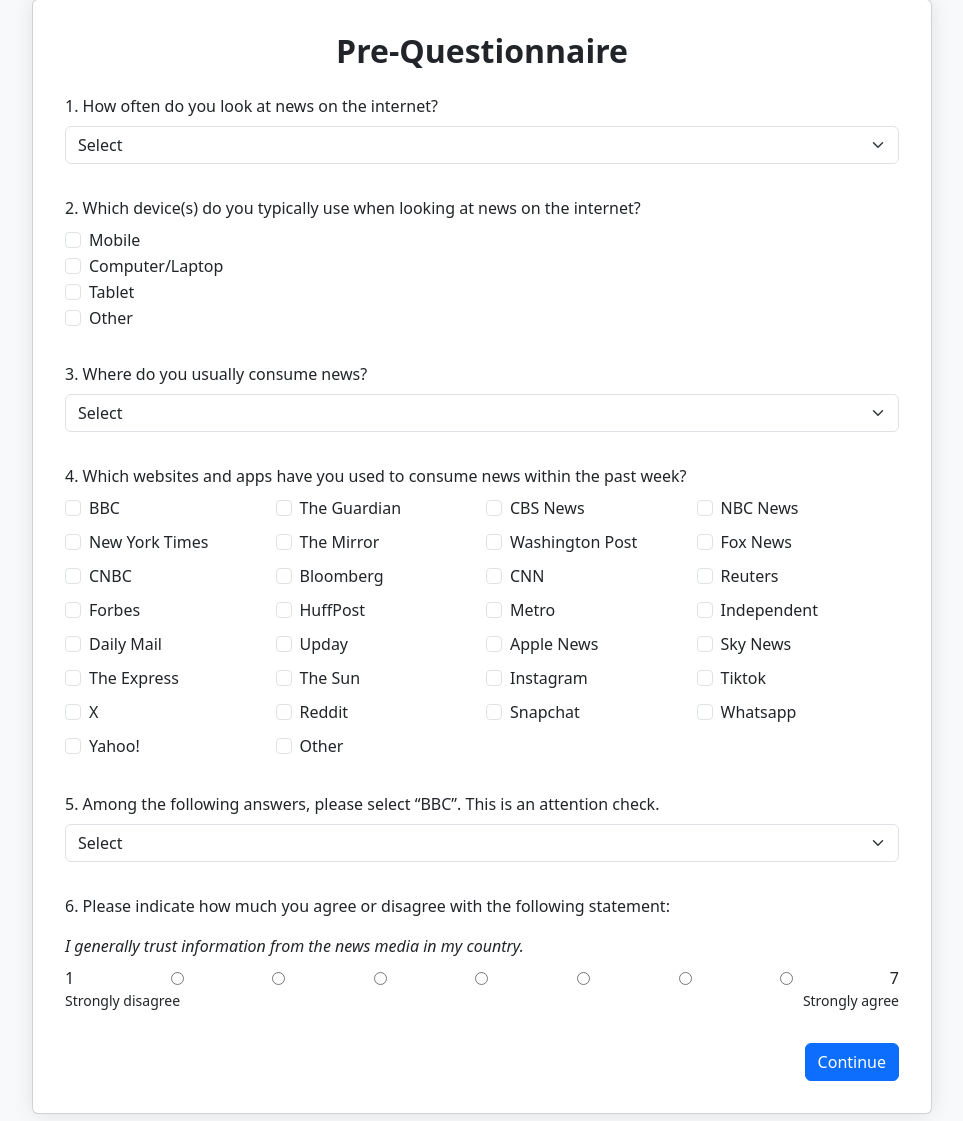
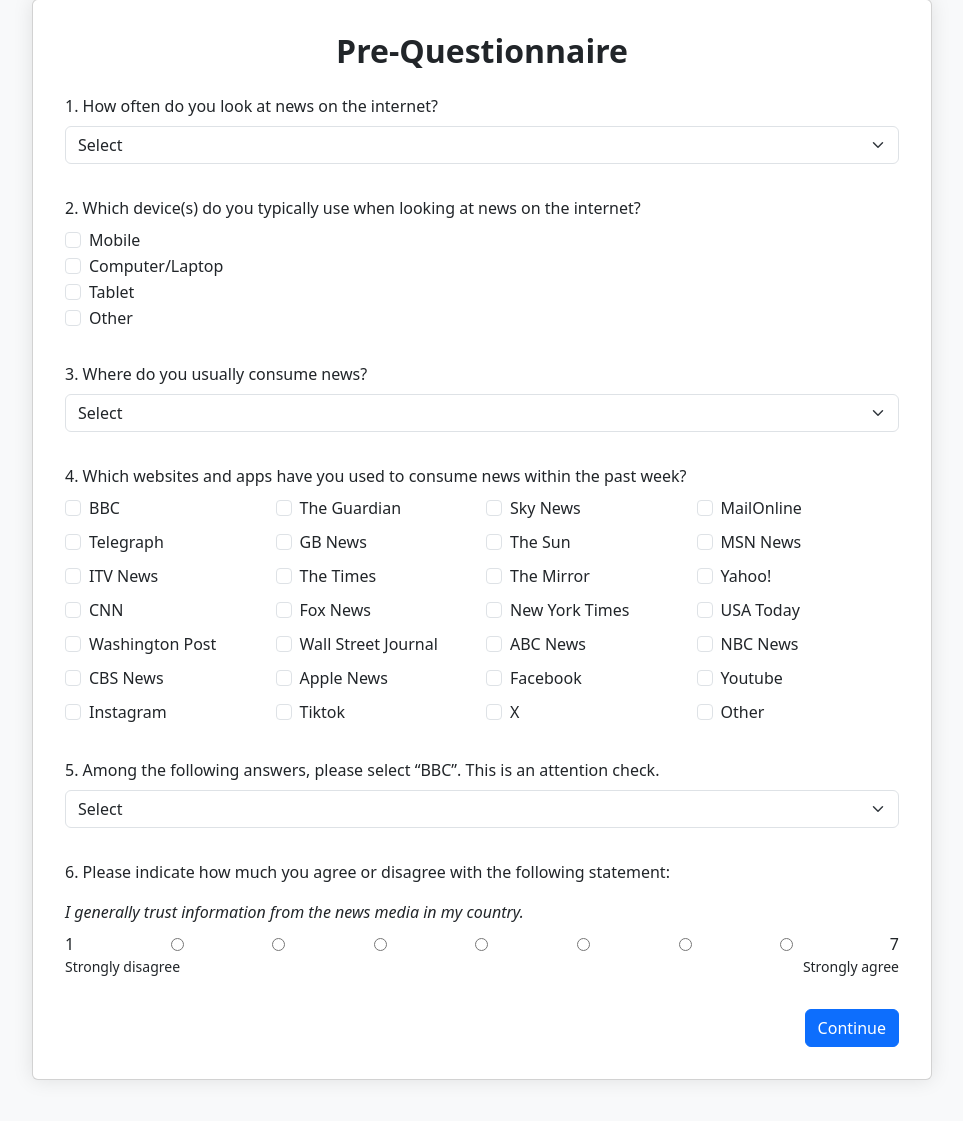
Before and after one commit to YelyzavetaLysova/Label_Study_Prototype, a Flask app: page /pre-questionnaire in a window 1280 px wide. Shown: the part 49-1170 px from the top of the page, without its empty margins (158-1121 px from the left). After the commit the page ends 1129 px from the top, so only its background shows below. Run offline with Flask 3, Linux system fonts and the light colour scheme; the visitor is signed in with stand-in values (Sample User, id 1); some libraries are stand-ins or nearby versions.

Commit message:
updated list of news sources in pre-questionnaire

```diff
--- a/templates/pre_questionnaire.html
+++ b/templates/pre_questionnaire.html
@@ -368,33 +368,33 @@
               <!-- Start of checkbox items -->
               <div class="col"><div class="form-check"><input class="form-check-input" type="checkbox" name="news_sources" value="BBC" id="sourceBBC"><label class="form-check-label" for="sourceBBC">BBC</label></div></div>
               <div class="col"><div class="form-check"><input class="form-check-input" type="checkbox" name="news_sources" value="TheGuardian" id="sourceGuardian"><label class="form-check-label" for="sourceGuardian">The Guardian</label></div></div>
+              <div class="col"><div class="form-check"><input class="form-check-input" type="checkbox" name="news_sources" value="SkyNews" id="sourceSkyNews"><label class="form-check-label" for="sourceSkyNews">Sky News</label></div></div>
+              <div class="col"><div class="form-check"><input class="form-check-input" type="checkbox" name="news_sources" value="MailOnline" id="sourceMailOnline"><label class="form-check-label" for="sourceMailOnline">MailOnline</label></div></div>
+              <div class="col"><div class="form-check"><input class="form-check-input" type="checkbox" name="news_sources" value="Telegraph" id="sourceTelegraph"><label class="form-check-label" for="sourceTelegraph">Telegraph</label></div></div>
+              <div class="col"><div class="form-check"><input class="form-check-input" type="checkbox" name="news_sources" value="sourceGBNews" id="sourceGBNews"><label class="form-check-label" for="sourceGBNews">GB News</label></div></div>
+              <div class="col"><div class="form-check"><input class="form-check-input" type="checkbox" name="news_sources" value="TheSun" id="sourceSun"><label class="form-check-label" for="sourceSun">The Sun</label></div></div>
+              <div class="col"><div class="form-check"><input class="form-check-input" type="checkbox" name="news_sources" value="MSNNews" id="sourceMSNNews"><label class="form-check-label" for="sourceMSNNews">MSN News</label></div></div>
+              <div class="col"><div class="form-check"><input class="form-check-input" type="checkbox" name="news_sources" value="ITVNews" id="sourceITV"><label class="form-check-label" for="sourceITV">ITV News</label></div></div>
+              <div class="col"><div class="form-check"><input class="form-check-input" type="checkbox" name="news_sources" value="TheTimes" id="sourceTimes"><label class="form-check-label" for="sourceTimes">The Times</label></div></div>
+              <div class="col"><div class="form-check"><input class="form-check-input" type="checkbox" name="news_sources" value="TheMirror" id="sourceMirror"><label class="form-check-label" for="sourceMirror">The Mirror</label></div></div>
+              <div class="col"><div class="form-check"><input class="form-check-input" type="checkbox" name="news_sources" value="Yahoo" id="sourceYahoo"><label class="form-check-label" for="sourceYahoo">Yahoo!</label></div></div>
+
+              <div class="col"><div class="form-check"><input class="form-check-input" type="checkbox" name="news_sources" value="CNN" id="sourceCNN"><label class="form-check-label" for="sourceCNN">CNN</label></div></div>
+              <div class="col"><div class="form-check"><input class="form-check-input" type="checkbox" name="news_sources" value="FoxNews" id="sourceFoxNews"><label class="form-check-label" for="sourceFoxNews">Fox News</label></div></div>
+              <div class="col"><div class="form-check"><input class="form-check-input" type="checkbox" name="news_sources" value="NewYorkTimes" id="sourceNYTimes"><label class="form-check-label" for="sourceNYTimes">New York Times</label></div></div>
+              <div class="col"><div class="form-check"><input class="form-check-input" type="checkbox" name="news_sources" value="USAToday" id="sourceUSAToday"><label class="form-check-label" for="sourceUSAToday">USA Today</label></div></div>
+              <div class="col"><div class="form-check"><input class="form-check-input" type="checkbox" name="news_sources" value="WashingtonPost" id="sourceWashingtonPost"><label class="form-check-label" for="sourceWashingtonPost">Washington Post</label></div></div>
+              <div class="col"><div class="form-check"><input class="form-check-input" type="checkbox" name="news_sources" value="WallStreetJournal" id="sourceWallStreetJournal"><label class="form-check-label" for="sourceWallStreetJournal">Wall Street Journal</label></div></div>
+              <div class="col"><div class="form-check"><input class="form-check-input" type="checkbox" name="news_sources" value="ABCNews" id="sourceABCNews"><label class="form-check-label" for="sourceABCNews">ABC News</label></div></div>
+              <div class="col"><div class="form-check"><input class="form-check-input" type="checkbox" name="news_sources" value="NBCNews" id="sourceNBC"><label class="form-check-label" for="sourceNBC">NBC News</label></div></div>
               <div class="col"><div class="form-check"><input class="form-check-input" type="checkbox" name="news_sources" value="CBSNews" id="sourceCBS"><label class="form-check-label" for="sourceCBS">CBS News</label></div></div>
-              <div class="col"><div class="form-check"><input class="form-check-input" type="checkbox" name="news_sources" value="NBCNews" id="sourceNBC"><label class="form-check-label" for="sourceNBC">NBC News</label></div></div>
-              <div class="col"><div class="form-check"><input class="form-check-input" type="checkbox" name="news_sources" value="NewYorkTimes" id="sourceNYTimes"><label class="form-check-label" for="sourceNYTimes">New York Times</label></div></div>
-              <div class="col"><div class="form-check"><input class="form-check-input" type="checkbox" name="news_sources" value="TheMirror" id="sourceMirror"><label class="form-check-label" for="sourceMirror">The Mirror</label></div></div>
-              <div class="col"><div class="form-check"><input class="form-check-input" type="checkbox" name="news_sources" value="WashingtonPost" id="sourceWashingtonPost"><label class="form-check-label" for="sourceWashingtonPost">Washington Post</label></div></div>
-              <div class="col"><div class="form-check"><input class="form-check-input" type="checkbox" name="news_sources" value="FoxNews" id="sourceFoxNews"><label class="form-check-label" for="sourceFoxNews">Fox News</label></div></div>
-              <div class="col"><div class="form-check"><input class="form-check-input" type="checkbox" name="news_sources" value="CNBC" id="sourceCNBC"><label class="form-check-label" for="sourceCNBC">CNBC</label></div></div>
-              <div class="col"><div class="form-check"><input class="form-check-input" type="checkbox" name="news_sources" value="Bloomberg" id="sourceBloomberg"><label class="form-check-label" for="sourceBloomberg">Bloomberg</label></div></div>
-              <div class="col"><div class="form-check"><input class="form-check-input" type="checkbox" name="news_sources" value="CNN" id="sourceCNN"><label class="form-check-label" for="sourceCNN">CNN</label></div></div>
-              <div class="col"><div class="form-check"><input class="form-check-input" type="checkbox" name="news_sources" value="Reuters" id="sourceReuters"><label class="form-check-label" for="sourceReuters">Reuters</label></div></div>
-              <div class="col"><div class="form-check"><input class="form-check-input" type="checkbox" name="news_sources" value="Forbes" id="sourceForbes"><label class="form-check-label" for="sourceForbes">Forbes</label></div></div>
-              <div class="col"><div class="form-check"><input class="form-check-input" type="checkbox" name="news_sources" value="HuffPost" id="sourceHuffPost"><label class="form-check-label" for="sourceHuffPost">HuffPost</label></div></div>
-              <div class="col"><div class="form-check"><input class="form-check-input" type="checkbox" name="news_sources" value="Metro" id="sourceMetro"><label class="form-check-label" for="sourceMetro">Metro</label></div></div>
-              <div class="col"><div class="form-check"><input class="form-check-input" type="checkbox" name="news_sources" value="Independent" id="sourceIndependent"><label class="form-check-label" for="sourceIndependent">Independent</label></div></div>
-              <div class="col"><div class="form-check"><input class="form-check-input" type="checkbox" name="news_sources" value="DailyMail" id="sourceDailyMail"><label class="form-check-label" for="sourceDailyMail">Daily Mail</label></div></div>
-              <div class="col"><div class="form-check"><input class="form-check-input" type="checkbox" name="news_sources" value="Upday" id="sourceUpday"><label class="form-check-label" for="sourceUpday">Upday</label></div></div>
+
               <div class="col"><div class="form-check"><input class="form-check-input" type="checkbox" name="news_sources" value="AppleNews" id="sourceAppleNews"><label class="form-check-label" for="sourceAppleNews">Apple News</label></div></div>
-              <div class="col"><div class="form-check"><input class="form-check-input" type="checkbox" name="news_sources" value="SkyNews" id="sourceSkyNews"><label class="form-check-label" for="sourceSkyNews">Sky News</label></div></div>
-              <div class="col"><div class="form-check"><input class="form-check-input" type="checkbox" name="news_sources" value="TheExpress" id="sourceExpress"><label class="form-check-label" for="sourceExpress">The Express</label></div></div>
-              <div class="col"><div class="form-check"><input class="form-check-input" type="checkbox" name="news_sources" value="TheSun" id="sourceSun"><label class="form-check-label" for="sourceSun">The Sun</label></div></div>
+              <div class="col"><div class="form-check"><input class="form-check-input" type="checkbox" name="news_sources" value="Facebook" id="sourceFacebook"><label class="form-check-label" for="sourceFacebook">Facebook</label></div></div>
+              <div class="col"><div class="form-check"><input class="form-check-input" type="checkbox" name="news_sources" value="Youtube" id="sourceYoutube"><label class="form-check-label" for="sourceYoutube">Youtube</label></div></div>
               <div class="col"><div class="form-check"><input class="form-check-input" type="checkbox" name="news_sources" value="Instagram" id="sourceInstagram"><label class="form-check-label" for="sourceInstagram">Instagram</label></div></div>
               <div class="col"><div class="form-check"><input class="form-check-input" type="checkbox" name="news_sources" value="Tiktok" id="sourceTiktok"><label class="form-check-label" for="sourceTiktok">Tiktok</label></div></div>
               <div class="col"><div class="form-check"><input class="form-check-input" type="checkbox" name="news_sources" value="X" id="sourceX"><label class="form-check-label" for="sourceX">X</label></div></div>
-              <div class="col"><div class="form-check"><input class="form-check-input" type="checkbox" name="news_sources" value="Reddit" id="sourceReddit"><label class="form-check-label" for="sourceReddit">Reddit</label></div></div>
-              <div class="col"><div class="form-check"><input class="form-check-input" type="checkbox" name="news_sources" value="Snapchat" id="sourceSnapchat"><label class="form-check-label" for="sourceSnapchat">Snapchat</label></div></div>
-              <div class="col"><div class="form-check"><input class="form-check-input" type="checkbox" name="news_sources" value="Whatsapp" id="sourceWhatsapp"><label class="form-check-label" for="sourceWhatsapp">Whatsapp</label></div></div>
-              <div class="col"><div class="form-check"><input class="form-check-input" type="checkbox" name="news_sources" value="Yahoo" id="sourceYahoo"><label class="form-check-label" for="sourceYahoo">Yahoo!</label></div></div>
 
               <!-- Other option -->
               <div class="col">
```
